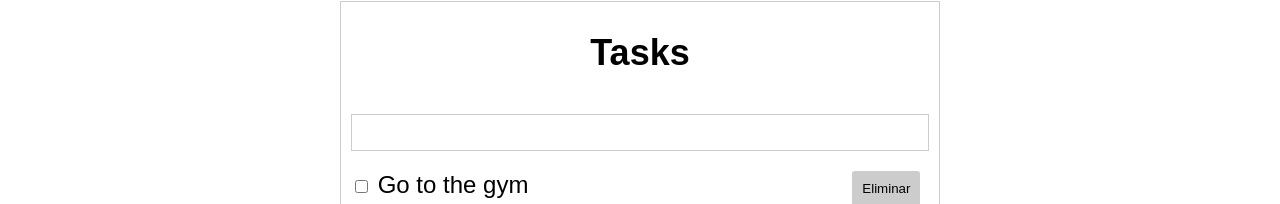
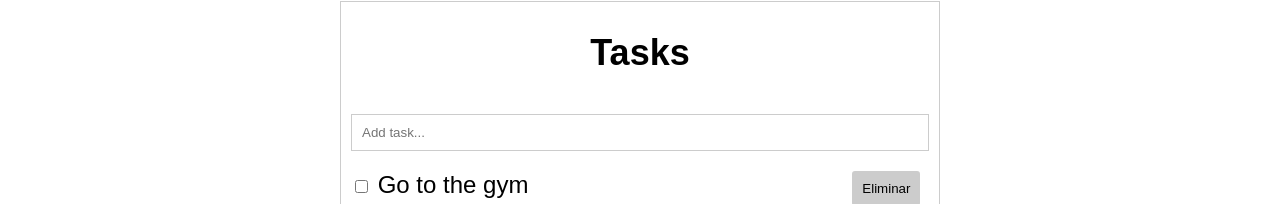
Before and after one commit to illianechesa/vue-todos, a Vue app: page / in a window 1280 px wide. Shown: the part 260-464 px from the top of the page. Built offline with nearby package versions, Linux system fonts and the light colour scheme.

Commit message:
add placeholders
Signed-off-by: Illia Nechesa <illia.nechesa@eos-eng.com>

```diff
--- a/src/components/TodoAdd.vue
+++ b/src/components/TodoAdd.vue
@@ -1,7 +1,7 @@
 <template>
     <div id="add-container">
         <form @submit="addTodo">
-            <input type="text" v-model="title">
+            <input placeholder="Add task..." type="text" v-model="title">
         </form>
     </div>
 </template>
```
